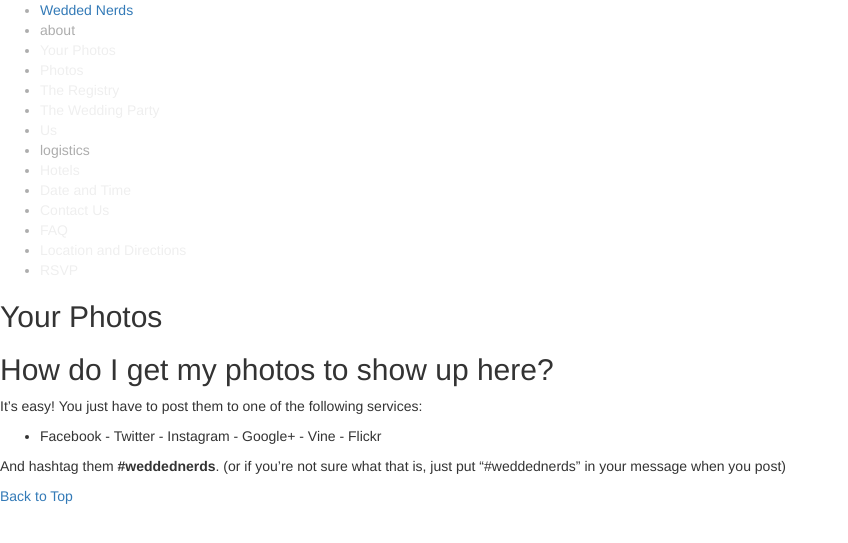
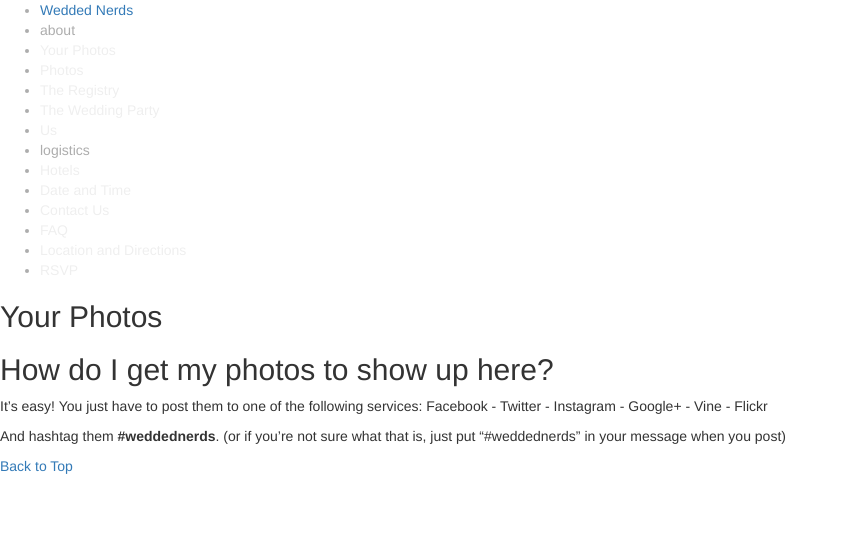
Before and after one commit to weddednerds/weddednerds.github.io, a Jekyll site: the page built from photos/by-you.md, in a window 1280 px wide. Shown: the top 543 px of the page, without its empty margins (0-848 px from the left). Built offline with Jekyll 4.4.1, drawn with Linux system fonts in a browser that asks for light colours; nearby versions of some CDN libraries; library files that are not in the unit come from our copies; a script that is not in the unit is left out; comment, search, counter and statistics services are not loaded.

```diff
--- a/photos/by-you.md
+++ b/photos/by-you.md
@@ -6,9 +6,7 @@ categories: [about]
 ---
 
 ## How do I get my photos to show up here?
-It's easy! You just have to post them to one of the following services:
-
-- Facebook - Twitter - Instagram - Google+ - Vine - Flickr
+It's easy! You just have to post them to one of the following services: Facebook - Twitter - Instagram - Google+ - Vine - Flickr
 
 And hashtag them <b>#weddednerds</b>. (or if you're not sure what that is, just put "#weddednerds" in your message when you post)
 
```
